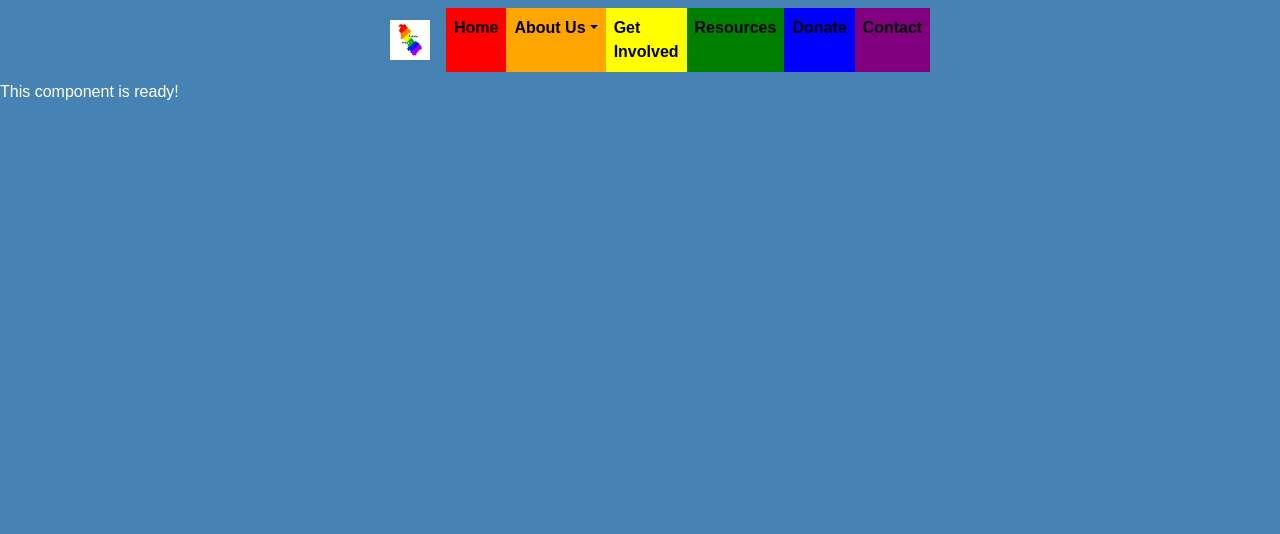
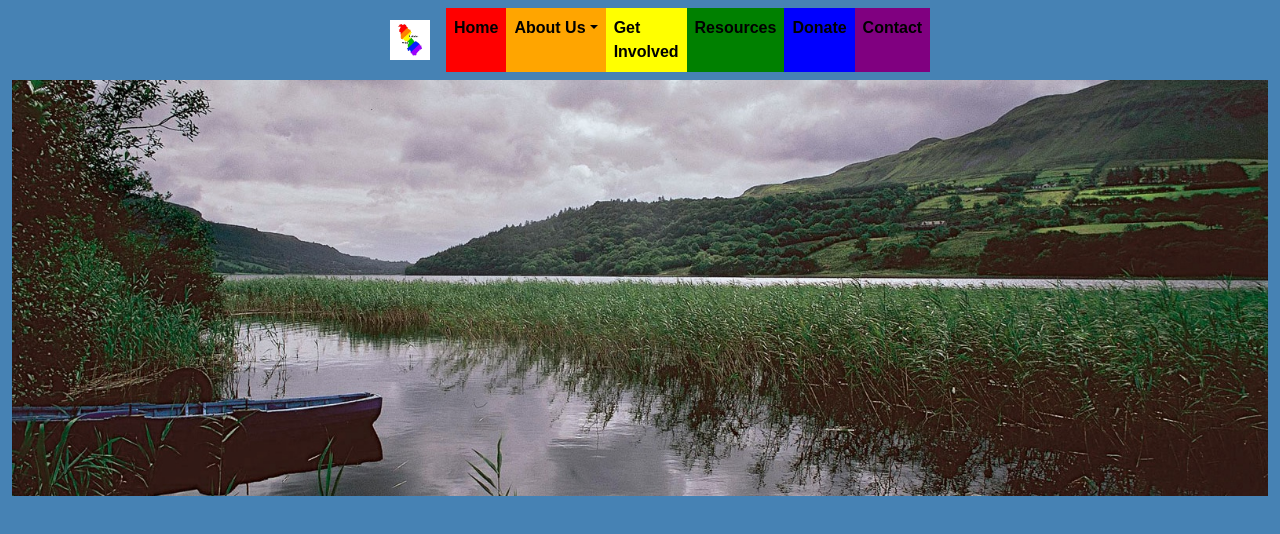
Before and after one commit to Jacobs1986/leitrim-pride, a React (Create React App) app in the folder client/: page / in a window 1280 px wide. Shown: the top 534 px of the page. Built offline with nearby package versions, Linux system fonts and the light colour scheme.

Commit message:
Update banner.js

```diff
--- a/client/src/components/banner/banner.js
+++ b/client/src/components/banner/banner.js
@@ -3,8 +3,20 @@ import React from "react";
 //Styling
 import "./banner.css";
 
+// Bootstrap
+import { Container, Image } from 'react-bootstrap';
+
 export default function Banner() {
     return (
-        <div>This component is ready!</div>
+        <div>
+            <Container fluid>
+                <Image
+                    className='bannerImage'
+                    src='./Images/banner.jpeg'
+                    alt='banner'
+                    width='100%'
+                />
+            </Container>
+        </div>
     );
 };
```
